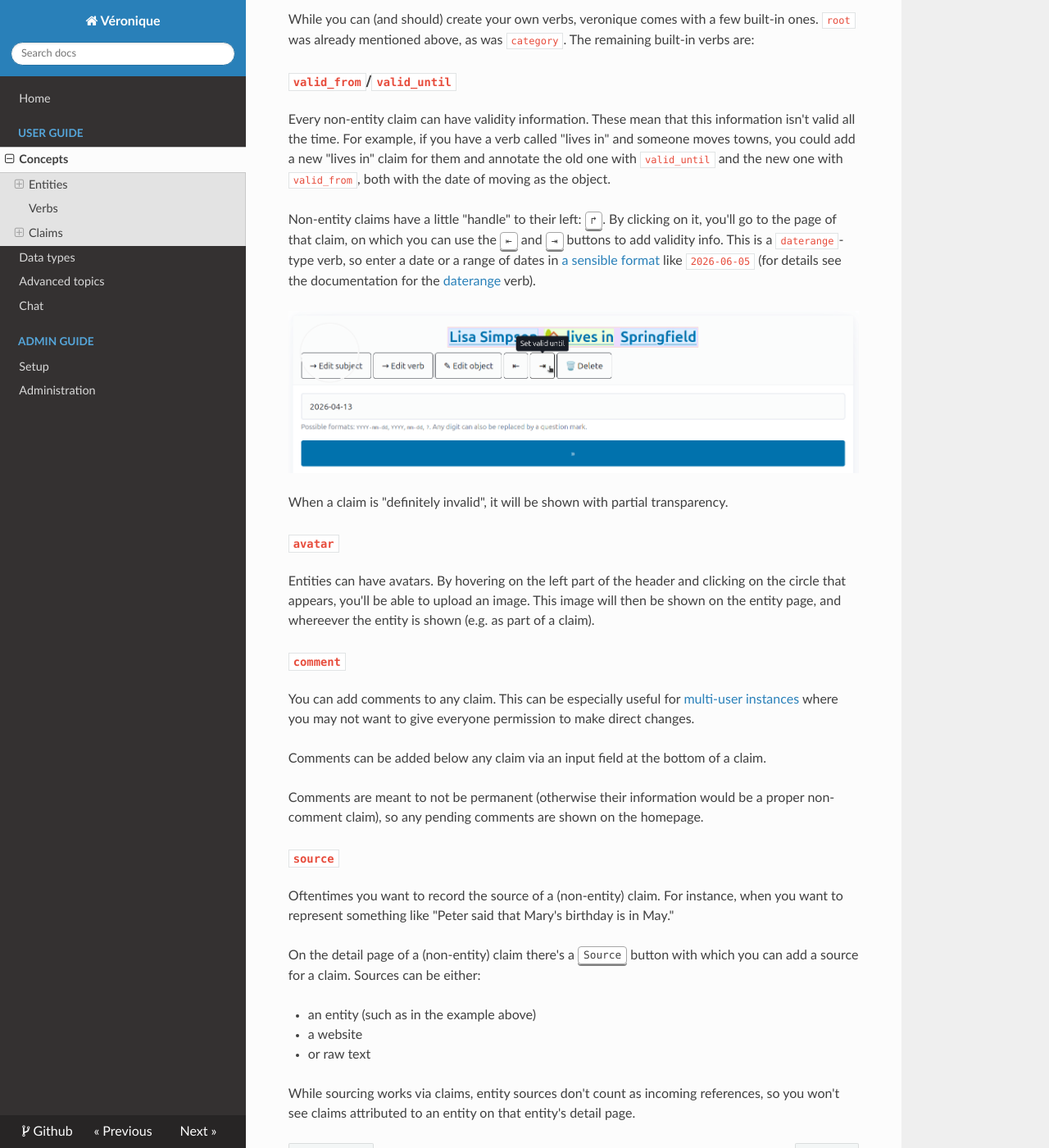
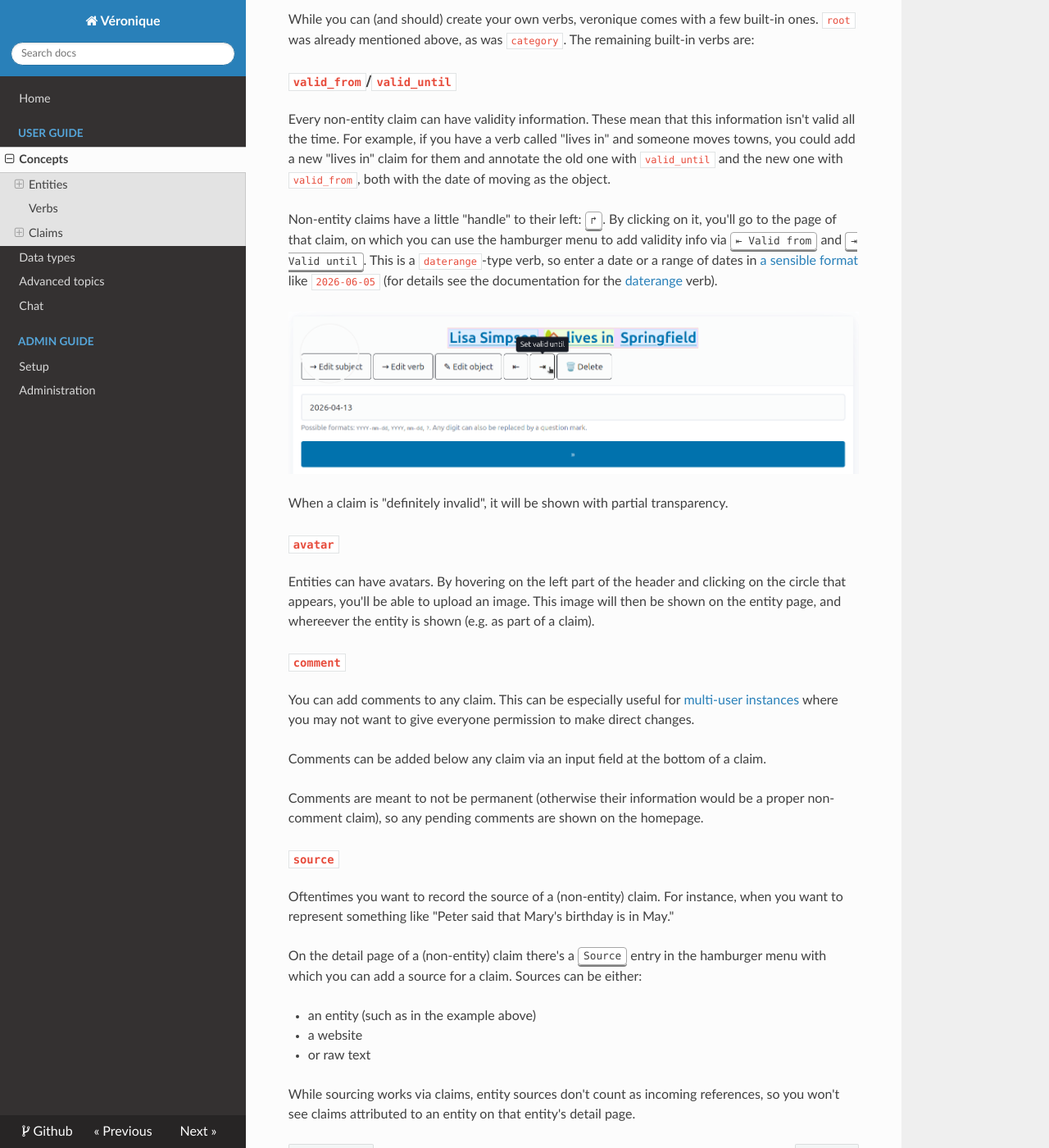
Before and after one commit to L3viathan/veronique, an MkDocs documentation site: the page built from docs/concepts.md, in a window 1280 px wide and 1400 px high, scrolled down 3257 px. Shown: the whole window at 82% size. Built offline with MkDocs 1.6.1, drawn with Linux system fonts in a browser that asks for light colours; nearby versions of some CDN libraries.

Commit message:
Docs: Adjust wording for new hamburger menu

```diff
--- a/docs/concepts.md
+++ b/docs/concepts.md
@@ -104,10 +104,11 @@ them and annotate the old one with `valid_until` and the new one with
 
 Non-entity claims have a little "handle" to their left: <kbd>↱</kbd>. By
 clicking on it, you'll go to the page of that claim, on which you can use the
-<kbd>⇤</kbd> and <kbd>⇥</kbd> buttons to add validity info. This is a
-`daterange`-type verb, so enter a date or a range of dates in [a sensible
-format](https://en.wikipedia.org/wiki/ISO_8601) like `2026-06-05` (for details
-see the documentation for the [daterange](data-types.md#daterange) verb).
+hamburger menu to add validity info via <kbd>⇤ Valid from</kbd> and <kbd>⇥
+Valid until</kbd>. This is a `daterange`-type verb, so enter a date or a range
+of dates in [a sensible format](https://en.wikipedia.org/wiki/ISO_8601) like
+`2026-06-05` (for details see the documentation for the
+[daterange](data-types.md#daterange) verb).
 
 ![Setting validity of a claim](img/set-validity.png)
 
@@ -139,8 +140,9 @@ Oftentimes you want to record the source of a (non-entity) claim. For instance,
 when you want to represent something like "Peter said that Mary's birthday is
 in May."
 
-On the detail page of a (non-entity) claim there's a <kbd>Source</kbd> button
-with which you can add a source for a claim. Sources can be either:
+On the detail page of a (non-entity) claim there's a <kbd>Source</kbd> entry in
+the hamburger menu with which you can add a source for a claim. Sources can be
+either:
 
 - an entity (such as in the example above)
 - a website
```
